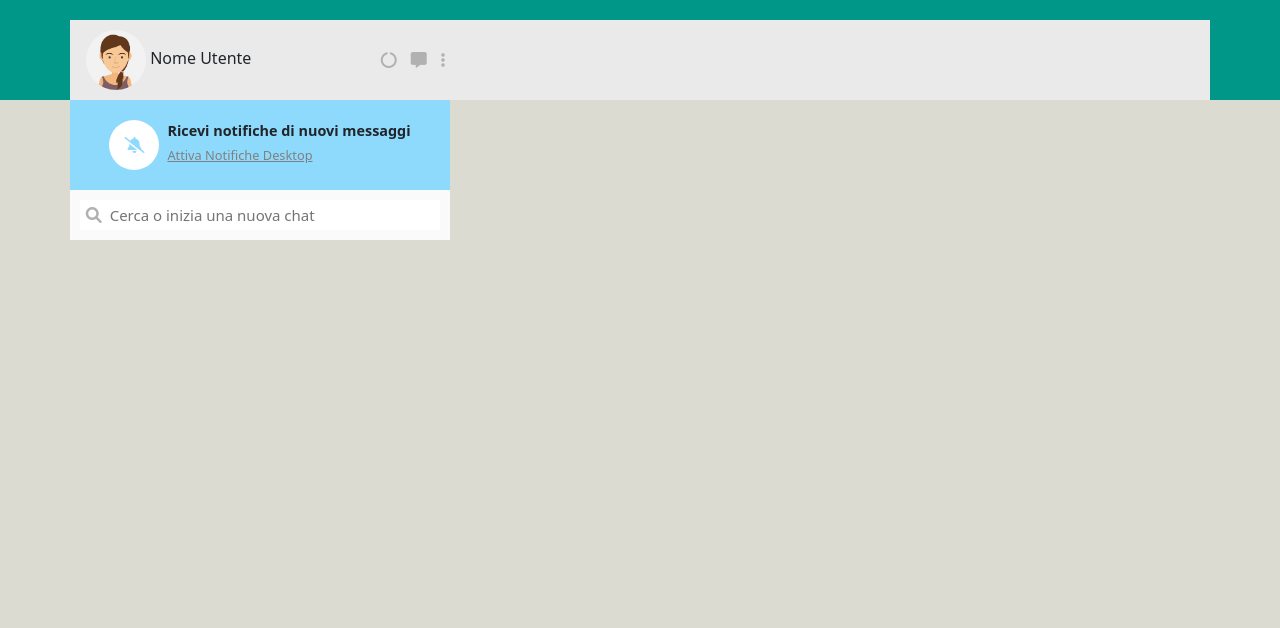
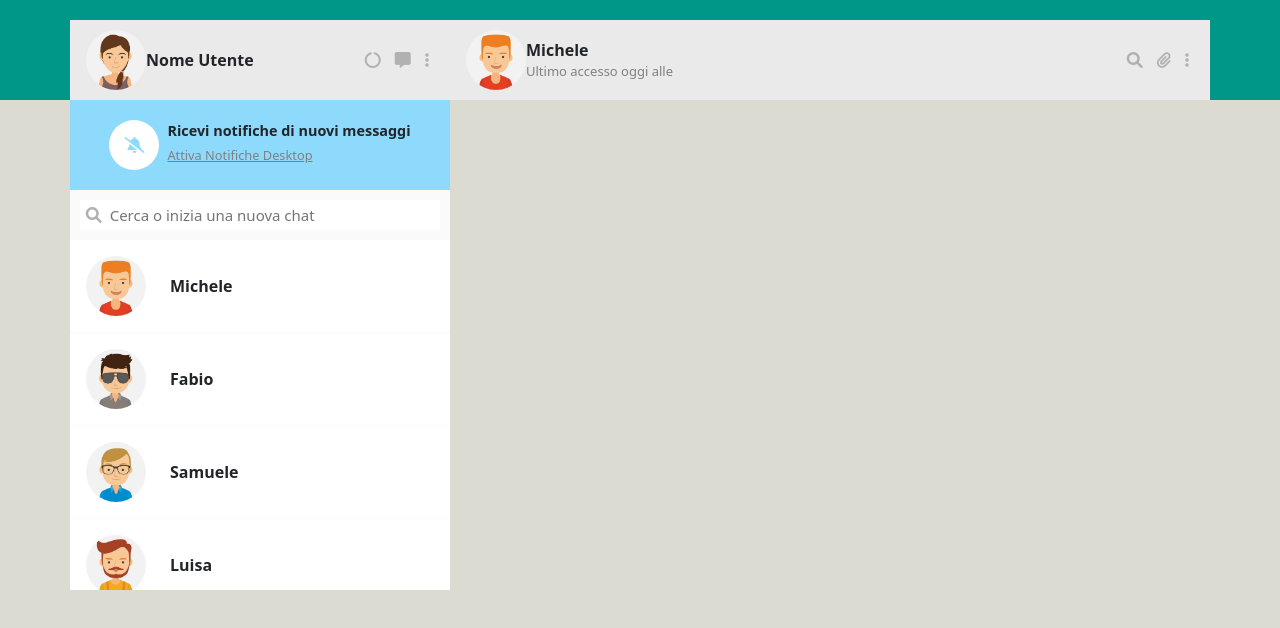
Before and after one commit to pizzi9523/vue-boolzapp, a plain HTML site: page milestone-1/index.html in a window 1280 px wide. Drawn offline with nearby package versions, Linux system fonts and the light colour scheme.

Commit message:
edit avatar and complete main_header

```diff
--- a/milestone-1/assets/css/style.css
+++ b/milestone-1/assets/css/style.css
@@ -22,6 +22,28 @@ body{
     height: 100px;
     background-color: #009688;
 }
+
+/*avatar*/
+.avatar{
+    display: flex;
+    align-items: center;
+}
+
+.avatar img{
+    width: 60px;
+    height: 60px;
+    border-radius: 50%;
+}
+
+.avatar .avatar_name{
+    font-weight: 600;
+}
+
+.avatar .avatar_log{
+    font-size: 13px;
+    color: #808080;
+}
+
 /**************
 *Debug
 ***************/
@@ -54,21 +76,17 @@ body{
 .main_header{
     background-color: #EAEAEA;
     height: 80px;
-}
-
-.side_header{
     display: flex;
     justify-content: space-between;
     align-items: center;
+    padding: 1rem;
 }
 
-.avatar img{
-    width: 60px;
-    height: 60px;
-    border-radius: 50%;
-}
 
-.command_my_profile i{
+
+
+
+.command i{
     margin: 0 5px;
     color: #B1B1B1;
 }
@@ -122,3 +140,16 @@ body{
     line-height: 30px;
     color: #B1B1B1;
 }
+
+/*contacts*/
+.contacts{
+    background-color: white;
+    overflow-y: scroll;
+    height: 350px;
+}
+
+.contact{
+    border-bottom: 1px solid #FAFAFA;
+}
+
+/*main_window*/
--- a/milestone-1/index.html
+++ b/milestone-1/index.html
@@ -23,13 +23,18 @@
             <div class="row">
                 <aside class="side_window col-4 px-0">
                     <div class="side_header">
-                        <div class="ms-3 avatar my_profile">
-                            <img src="./assets/img/avatar_io.jpg" alt="">
-                            <span>Nome Utente</span>
+                        <div class=" avatar my_profile">
+                            <div class="avatar_img">
+                                <img src="./assets/img/avatar_io.jpg" alt="">
+                            </div>
+
+                            <div class="avatar_info">
+                                <div class="avatar_name">Nome Utente</div>
+                            </div>
                         </div>
                         <!-- /.my_profile  -->
 
-                        <div class="command_my_profile">
+                        <div class="command">
                             <i class="fas fa-circle-notch"></i>
                             <i class="fas fa-comment-alt "></i>
                             <i class="fas fa-ellipsis-v "></i>
@@ -55,14 +60,46 @@
                         <input type="text" placeholder="Cerca o inizia una nuova chat">
                     </div>
                     <div class="contacts">
+                        <div class="contact p-3 " v-for="contact in contacts">
 
+                            <div class="avatar">
+                                <div class="avatar_img me-4">
+                                    <img :src="'./assets/img/avatar' + contact.avatar + '.jpg'" alt="">
+                                </div>
+
+                                <div class="avatar_info">
+                                    <div class="avatar_name">{{contact.name}}</div>
+                                </div>
+
+                            </div>
+                        </div>
                     </div>
 
                 </aside>
                 <!-- /.side_window -->
 
                 <main class="main_window col-8 px-0">
-                    <div class="main_header"></div>
+                    <div class="main_header">
+                        <div class="avatar">
+                            <div class="avatar_img">
+                                <img src="./assets/img/avatar_1.jpg" alt="">
+                            </div>
+
+                            <div class="avatar_info">
+                                <div class="avatar_name">Michele</div>
+                                <div class="avatar_log">Ultimo accesso oggi alle</div>
+                            </div>
+
+                        </div>
+                        <!-- /.my_profile  -->
+
+
+                        <div class="command">
+                            <i class="fa fa-search"></i>
+                            <i class="fa fa-paperclip"></i>
+                            <i class="fas fa-ellipsis-v "></i>
+                        </div>
+                    </div>
                     <div class="content"></div>
                     <div class="main_footer"></div>
                 </main>
```
